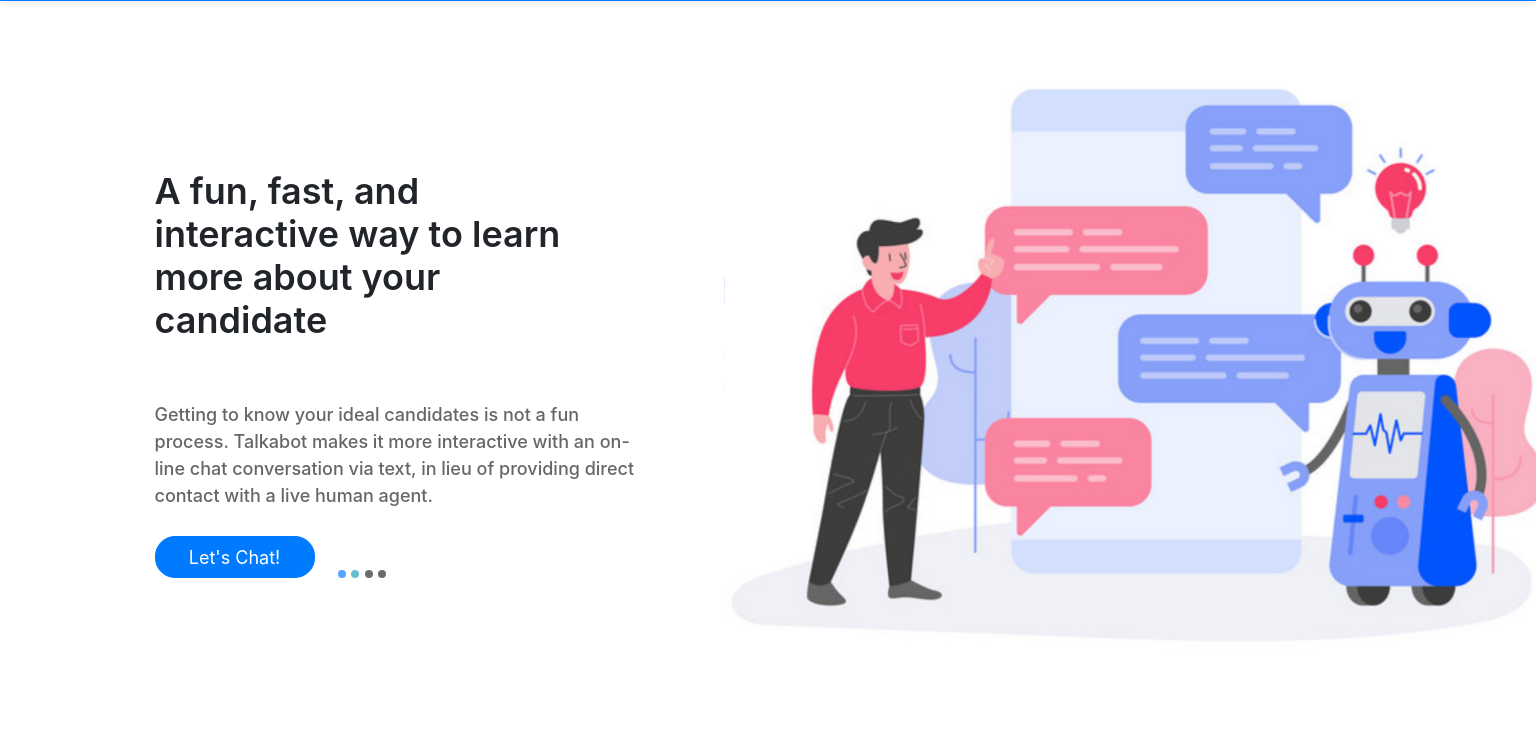
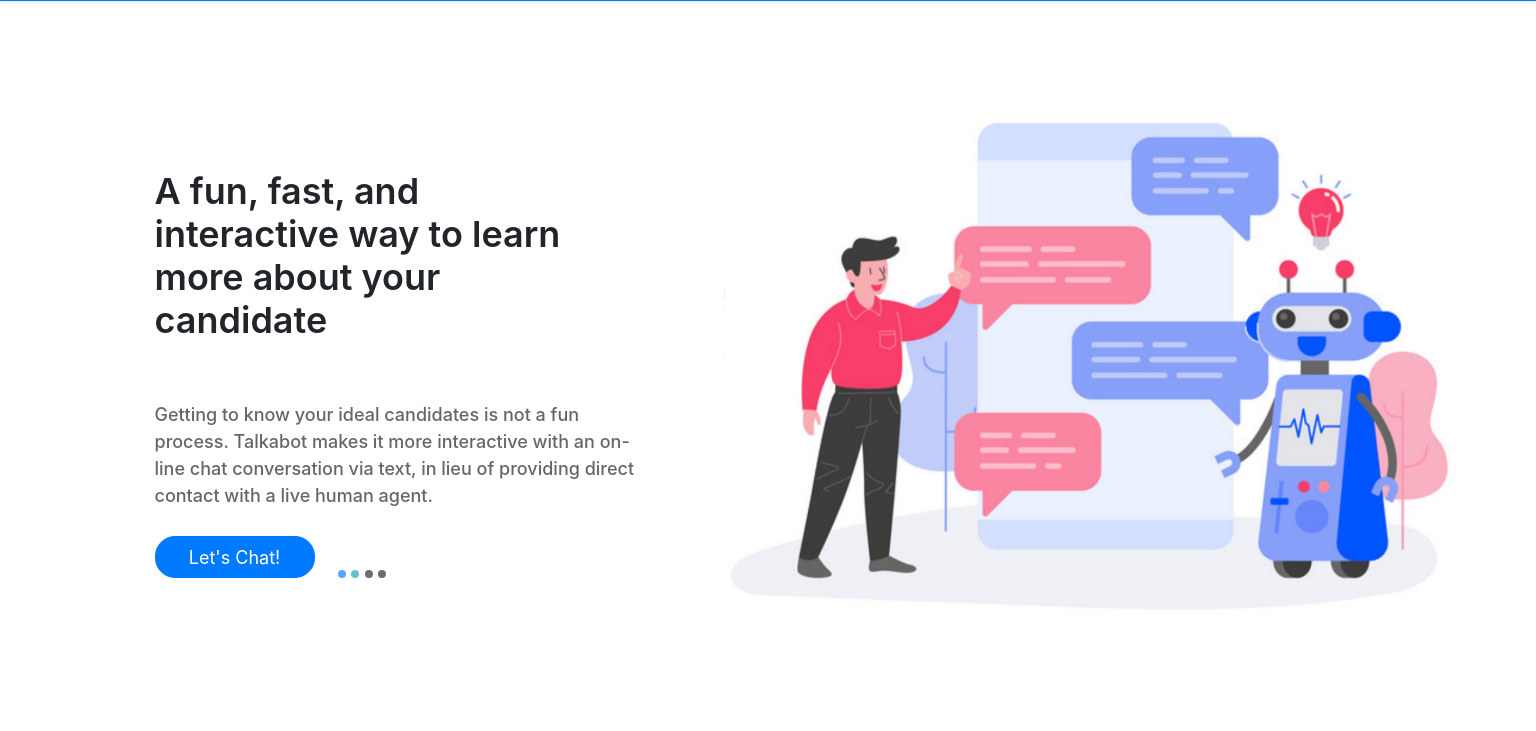
Before and after one commit to jamesberke/Talkabot, a website: page public/index.html in a window 1536 px wide. Shown: the part 53-784 px from the top of the page. Drawn offline with nearby package versions, Linux system fonts and the light colour scheme; a script that the page names is missing.

Commit message:
fixed landing css

```diff
--- a/public/css/styles.css
+++ b/public/css/styles.css
@@ -442,7 +442,7 @@
     max-width: 100vw;
   }
   #landing-img {
-     width: 550px;
+     width: 500px;
   }
   #landing-img-filter {
     width: 51px;
@@ -459,10 +459,10 @@
     max-width: 100vw;
   }
   #landing-img {
-    width: 750px;
+    width: 650px;
   }
   #landing-img-filter {
-    top: 171px;
+    top: 134px;
     width: 50px;
   }
 }
@@ -475,10 +475,10 @@
     max-width: 100vw;
   }
    #landing-img {
-     width: 850px;
+     width: 750px;
    }
   #landing-img-filter {
-    top: 186px;
+    top: 164px;
     width: 70px;
   }
 }
```
